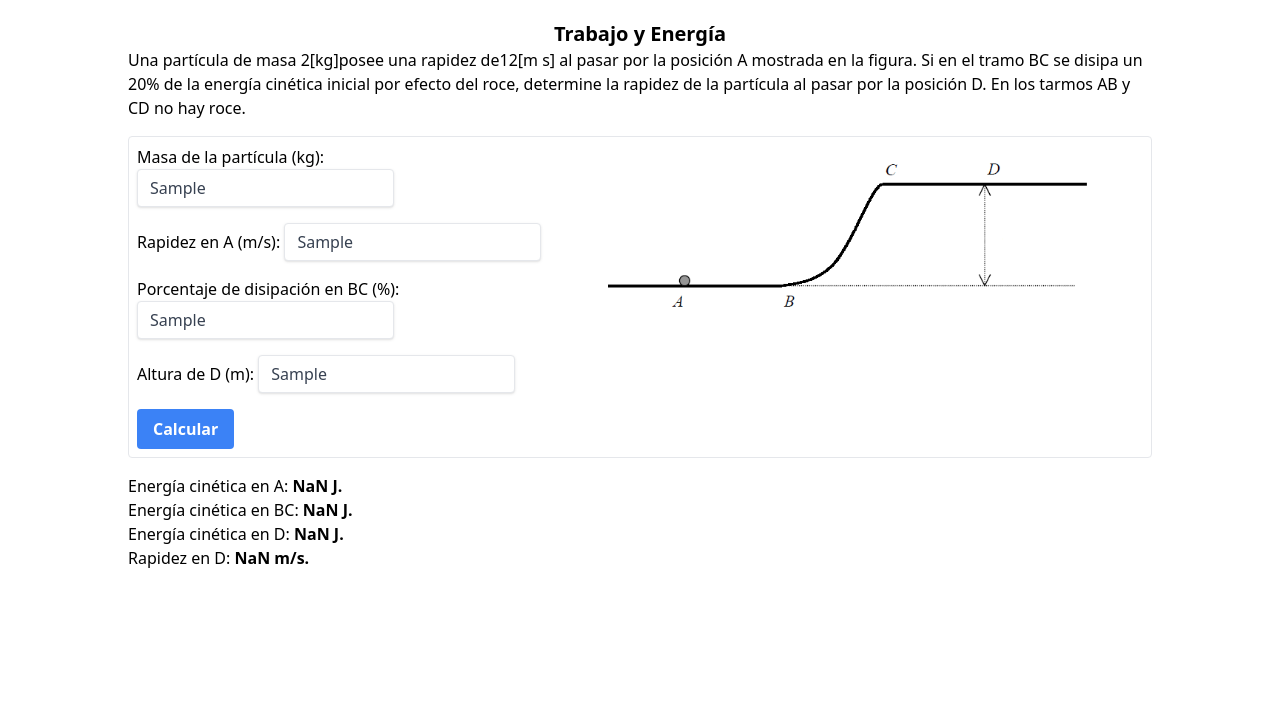
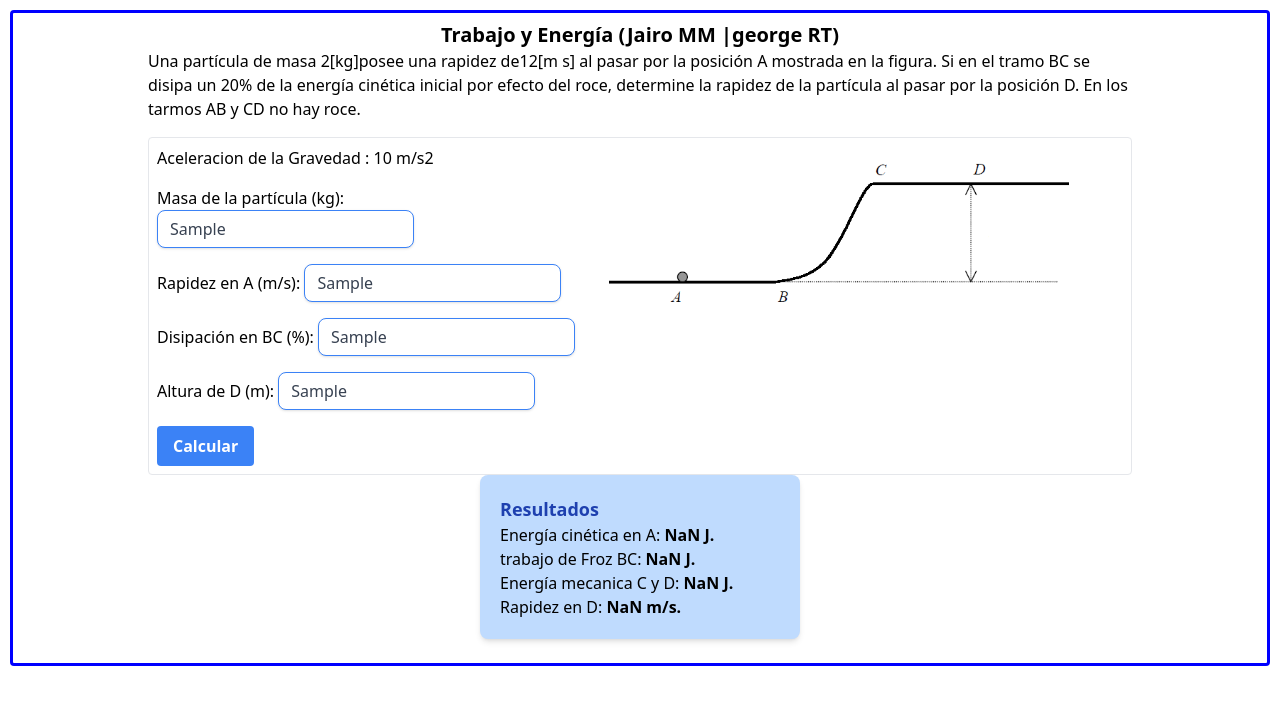
Before and after one commit to jairmmz/physics-work-energy, a Vue app: page / in a window 1280 px wide. Both pictures are taken after typing "Sample", "Sample", "Sample", "Sample" into the empty fields and a click on the button "Calcular". Shown: the top 704 px of the page. Built offline with nearby package versions, Linux system fonts and the light colour scheme.

Commit message:
raaaa klk

```diff
--- a/src/App.vue
+++ b/src/App.vue
@@ -1,12 +1,12 @@
 <template>
-  <div class="mt-5 flex flex-col items-center justify-center">
-    <h1 class="text-xl font-bold">Trabajo y Energía</h1>
+  <div  class=" bordered-body border-blue-500 mt-5  border rounded py-2 px-3 flex flex-col items-center justify-center">
+    <h1 class="text-xl font-bold">Trabajo y Energía (Jairo MM |george RT)</h1>
     <div class="w-[80%] mb-4">
       <div class="mb-4">
         <span class="">
-        Una partícula de masa 2[kg]posee una rapidez de12[m s] al pasar por la posición A mostrada en la figura. Si en
-        el tramo BC se disipa un 20% de la energía cinética inicial por efecto del roce, determine la rapidez de la
-        partícula al pasar por la posición D. En los tarmos AB y CD no hay roce.
+          Una partícula de masa 2[kg]posee una rapidez de12[m s] al pasar por la posición A mostrada en la figura. Si en
+          el tramo BC se disipa un 20% de la energía cinética inicial por efecto del roce, determine la rapidez de la
+          partícula al pasar por la posición D. En los tarmos AB y CD no hay roce.
         </span>
       </div>
 
@@ -15,24 +15,31 @@
         <div class="w-[55%]">
           <form @submit.prevent="calculateVelocity">
             <div class="mb-4">
+              <span>Aceleracion de la Gravedad : 10 m/s2</span>
+            </div>
+            <div class="mb-4">
               <span>Masa de la partícula (kg): </span>
               <input type="text" v-model="form.particleMass"
-                class="shadow appearance-none border rounded py-2 px-3 text-gray-700 leading-tight focus:outline-none focus:shadow-outline" required>
+                class="border-blue-500 rounded-lg shadow appearance-none border rounded py-2 px-3 text-gray-700 leading-tight focus:outline-none focus:shadow-outline"
+                required>
             </div>
             <div class="mb-4">
               <span>Rapidez en A (m/s): </span>
               <input type="text" v-model="form.velocityA"
-                class="shadow appearance-none border rounded py-2 px-3 text-gray-700 leading-tight focus:outline-none focus:shadow-outline" required>
+                class="border-blue-500 rounded-lg shadow appearance-none border rounded py-2 px-3 text-gray-700 leading-tight focus:outline-none focus:shadow-outline"
+                required>
             </div>
             <div class="mb-4">
-              <span>Porcentaje de disipación en BC (%): </span>
+              <span>Disipación en BC (%): </span>
               <input type="text" v-model="form.dissipation"
-                class="shadow appearance-none border rounded py-2 px-3 text-gray-700 leading-tight focus:outline-none focus:shadow-outline" required>
+                class="border-blue-500 rounded-lg shadow appearance-none border rounded py-2 px-3 text-gray-700 leading-tight focus:outline-none focus:shadow-outline"
+                required>
             </div>
             <div class="mb-4">
               <span>Altura de D (m): </span>
               <input type="text" v-model="form.heightD"
-                class="shadow appearance-none border rounded py-2 px-3 text-gray-700 leading-tight focus:outline-none focus:shadow-outline" required>
+                class="border-blue-500 rounded-lg shadow appearance-none border rounded py-2 px-3 text-gray-700 leading-tight focus:outline-none focus:shadow-outline"
+                required>
             </div>
             <button type="submit"
               class="bg-blue-500 hover:bg-blue-700 text-white font-bold py-2 px-4 rounded focus:outline-none focus:shadow-outline">Calcular</button>
@@ -44,12 +51,16 @@
       </div>
 
       <!-- Resultado -->
-      <div v-show="isResultVisible" class="mt-4">
-        <span>Energía cinética en A: <strong>{{ resultEnergyA }}</strong></span> <br>
-        <span>Energía cinética en BC: <strong>{{ resultEnergyBC }}</strong></span> <br>
-        <span>Energía cinética en D: <strong>{{ resultEnergyC }}</strong></span> <br>
-        <span>Rapidez en D: <strong>{{ resultVelocityD }}</strong></span>
+      <div class=" max-w-xs mx-auto bg-blue-200 shadow-md rounded-lg overflow-hidden">
+        <div v-show="isResultVisible" class="p-5">
+          <p class=" flex text-lg font-semibold text-blue-800">Resultados</p>
+          <span>Energía cinética en A: <strong>{{ resultEnergyA }}</strong></span> <br>
+          <span>trabajo de Froz BC: <strong>{{ resultEnergyBC }}</strong></span> <br>
+          <span>Energía mecanica C y D: <strong>{{ resultEnergyC }}</strong></span> <br>
+          <span>Rapidez en D: <strong>{{ resultVelocityD }}</strong></span>
+        </div>
       </div>
+
 
       <div>
         <!-- Katex -->
@@ -93,27 +104,23 @@ const calculateVelocity = () => {
   // Energía cinética en B
   const kineticEnergyB = kineticEnergyA;
 
-  // Calculando la fricción en el tramo BC
+  // Calculando la fueza de  fricción en el tramo BC
   const frictionBC = kineticEnergyB * (Number(form.value.dissipation) / 100);
   resultEnergyBC.value = ` ${frictionBC.toFixed(2)} J.`;
 
   // Calculando la energía mecánica en C
   const mechanicalEnergyC = kineticEnergyB - frictionBC;
   resultEnergyC.value = ` ${mechanicalEnergyC.toFixed(2)} J.`;
-
+// dandole valor ala gravedad
   const valueGravity = 10;
 
   // Hallando la velocidad en C
   const velocityC = Math.sqrt(2 * Number(mechanicalEnergyC) / Number(form.value.particleMass) - 2 * valueGravity * Number(form.value.heightD));
 
-
-  // Mostrar el resultado
+  // dando valor al resultado
   resultVelocityD.value = ` ${velocityC.toFixed(2)} m/s.`;
 
   isResultVisible.value = true;
 };
-
 </script>
-
-
 <style scoped></style>
--- a/src/style.css
+++ b/src/style.css
@@ -1,3 +1,7 @@
 @tailwind base;
 @tailwind components;
 @tailwind utilities;
+.bordered-body {
+    border: 3px solid blue;
+    margin: 10px; /* Ajusta este valor según la separación deseada */
+  }
```
